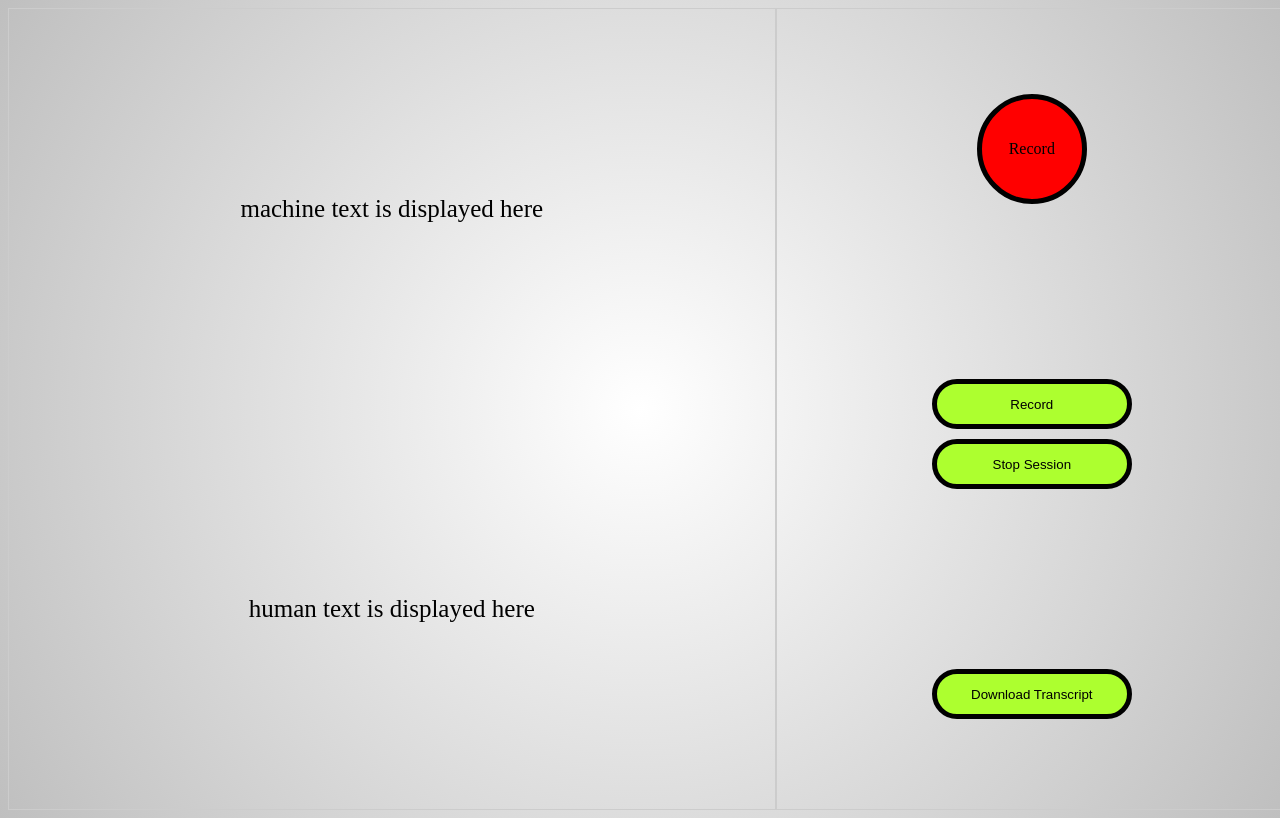
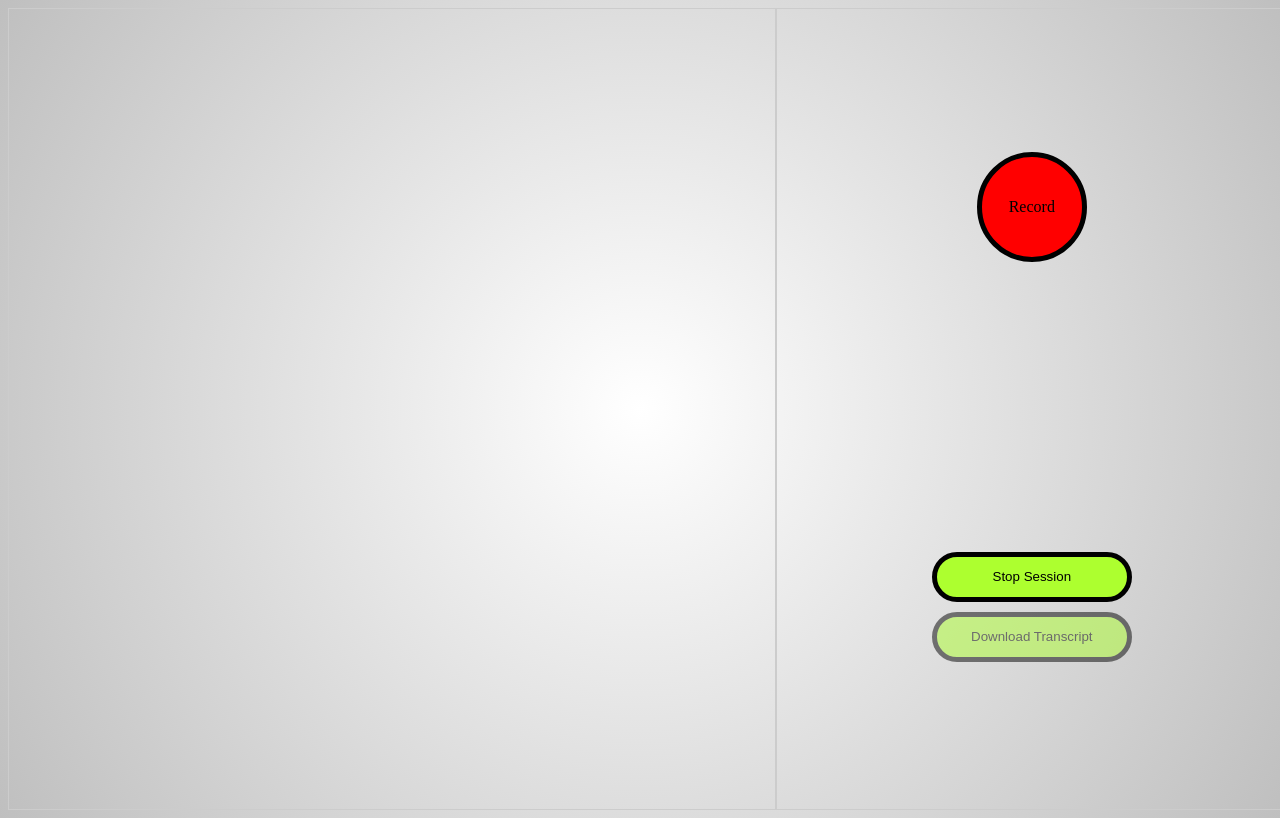
Before and after one commit to jacintogomez/Google-Hackathon-Gemini, a Flask app: page /conversation/1 in a window 1280 px wide; the page is wider, and only the part inside the window is pictured. Run offline with Flask 3, Linux system fonts and the light colour scheme; parts of the project's set-up code (start-up, migrations or seed data) failed here and were passed over.

Commit message:
Download button opacity change

```diff
--- a/templates/microphone.html
+++ b/templates/microphone.html
@@ -116,8 +116,8 @@
 </head>
 <body>
     <div class="split-left" style="border: 1px solid #cccccc;">
-        <div id="machine" class="response">machine text is displayed here</div>
-        <div id="human" class="response">human text is displayed here</div>
+        <div id="machine" class="response"></div>
+        <div id="human" class="response"></div>
     </div>
     <div class="split-right" style="border: 1px solid #cccccc;">
         <form id="mic" class="mic">
@@ -125,18 +125,15 @@
             <div id="rec">Record</div>
         </form>
         <div>
-            <form id="human_form">
-                <button type="submit">Record</button>
-            </form>
             <form id="stop">
                 <button id="stop" class="stop" type="submit">Stop Session</button>
             </form>
+            <a href="/static/trans.txt" download>
+                <button id="download" style="opacity:50%;">
+                    Download Transcript
+                </button>
+            </a>
         </div>
-        <a href="/static/trans.txt" download>
-            <button>
-                Download Transcript
-            </button>
-        </a>
     </div>
     <script>
         let mt=document.getElementById('machine');
@@ -172,7 +169,9 @@
                 alert('Sorry, an error occurred: '+error.message);
             }
         });
-        document.querySelector('#stop').addEventListener('submit',async function(){
+        document.querySelector('#stop').addEventListener('submit',async function(e){
+            e.preventDefault();
+            document.getElementById('download').style.opacity='100%';
             fetch('/stop_session');
         });
         function typedisplay(msg,element){
```
